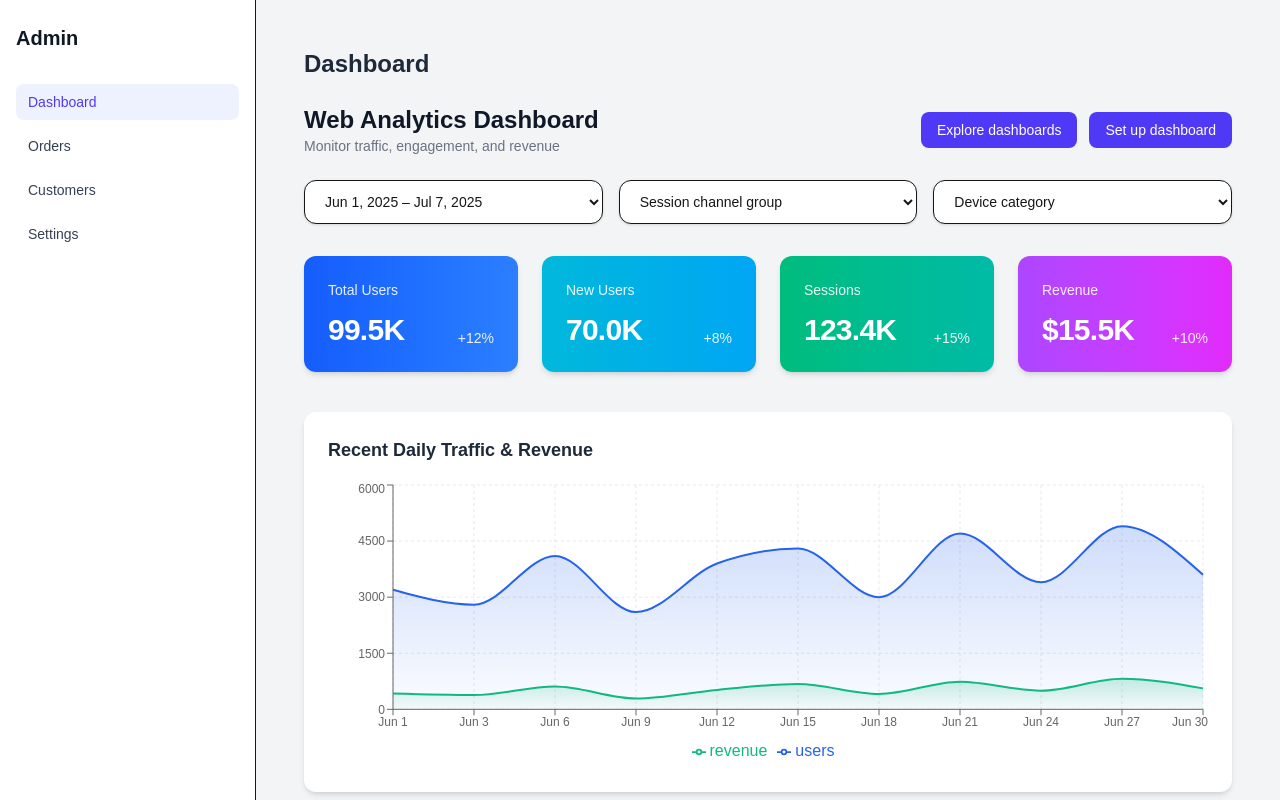
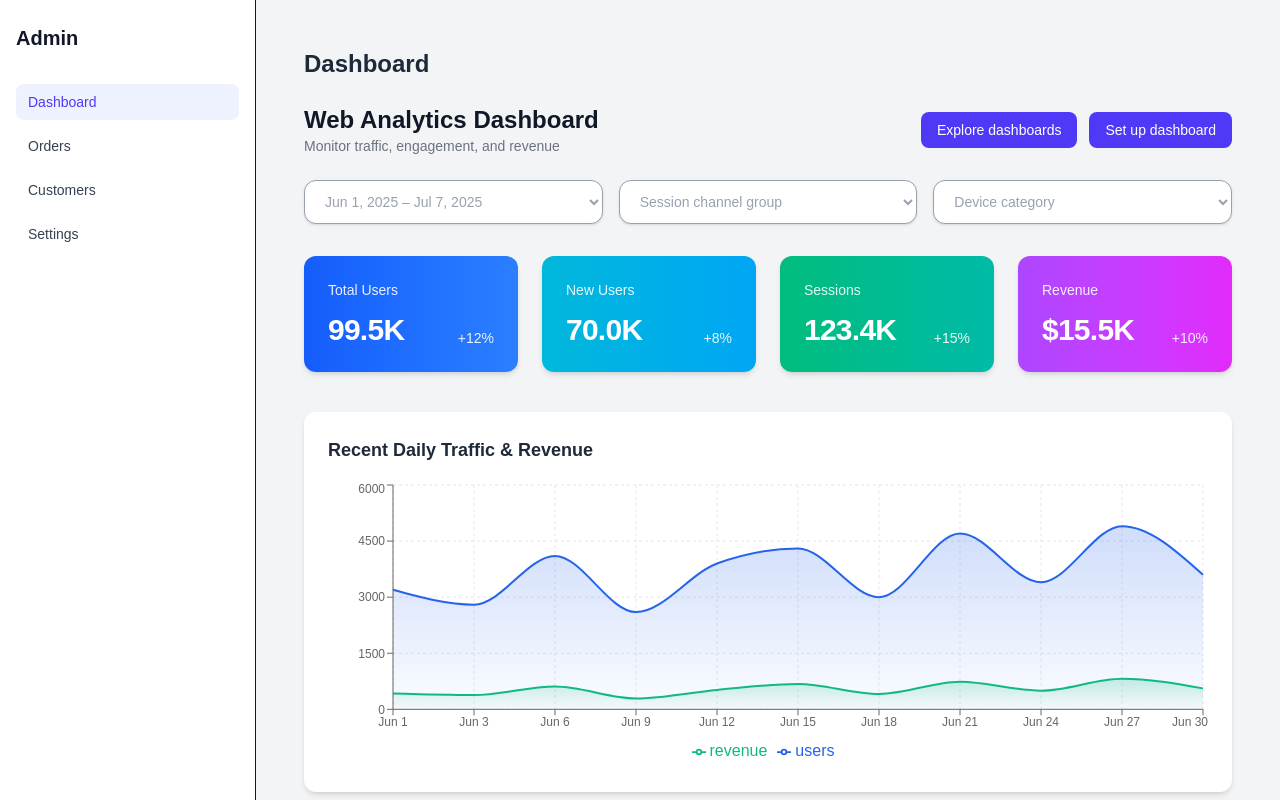
Before and after one commit to pappychullo2024/analytics-admin-dashboard, a Next.js app: page /dashboard in a window 1280 px wide. Shown: the top 800 px of the page. Built offline with nearby package versions, Linux system fonts and the light colour scheme.

Commit message:
made change at ToControls

```diff
--- a/src/components/TopControls.jsx
+++ b/src/components/TopControls.jsx
@@ -33,18 +33,18 @@ export default function TopControls() {
 
       {/* Filters */}
       <div className="grid grid-cols-1 md:grid-cols-3 gap-4">
-        <select className="bg-white rounded-xl border px-4 py-3 text-sm shadow-sm focus:outline-none">
+        <select className="text-gray-400 bg-white rounded-xl border px-4 py-3 text-sm shadow-sm focus:outline-none">
           <option>Jun 1, 2025 – Jul 7, 2025</option>
         </select>
 
-        <select className="bg-white rounded-xl border px-4 py-3 text-sm shadow-sm focus:outline-none">
+        <select className="text-gray-400 bg-white rounded-xl border px-4 py-3 text-sm shadow-sm focus:outline-none">
           <option>Session channel group</option>
           <option>Organic</option>
           <option>Paid</option>
           <option>Referral</option>
         </select>
 
-        <select className="bg-white rounded-xl border px-4 py-3 text-sm shadow-sm focus:outline-none">
+        <select className="text-gray-400 bg-white rounded-xl border px-4 py-3 text-sm shadow-sm focus:outline-none">
           <option>Device category</option>
           <option>Desktop</option>
           <option>Mobile</option>
```
